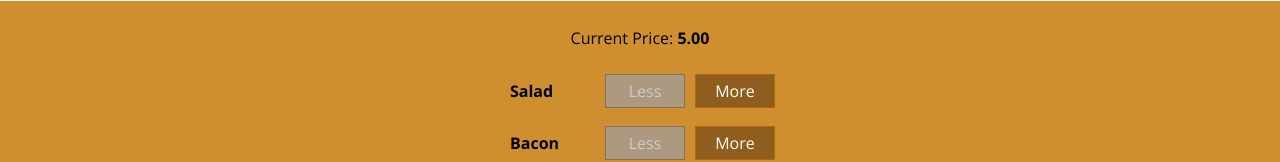
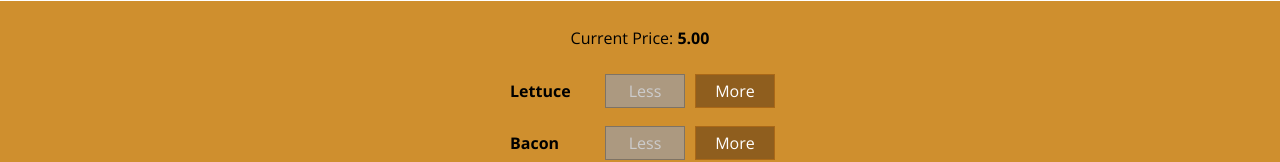
Before and after one commit to Detoss/BurgerBuilder, a React app: page / in a window 1280 px wide. Shown: the part 637-799 px from the top of the page. Built offline with nearby package versions, Linux system fonts and the light colour scheme.

Commit message:
changed salad to Lettuce

```diff
--- a/src/components/Burger/BuildControls/BuildControls.js
+++ b/src/components/Burger/BuildControls/BuildControls.js
@@ -4,7 +4,7 @@ import classes from './BuildControls.css';
 import BuildControl from './BuildControl/BuildControl';
 
 const controls = [
-    { label: 'Salad', type: 'salad' },
+    { label: 'Lettuce', type: 'lettuce' },
     { label: 'Bacon', type: 'bacon' },
     { label: 'Cheese', type: 'cheese' },
     { label: 'Meat', type: 'meat' },
--- a/src/components/Burger/BurgerIngredient/BurgerIngredient.css
+++ b/src/components/Burger/BurgerIngredient/BurgerIngredient.css
@@ -97,7 +97,7 @@
     border-radius: 20px;
 }
 
-.Salad {
+.Lettuce {
     width: 85%;
     height: 7%;
     margin: 2% auto;
--- a/src/components/Burger/BurgerIngredient/BurgerIngredient.js
+++ b/src/components/Burger/BurgerIngredient/BurgerIngredient.js
@@ -28,8 +28,8 @@ class BurgerIngredient extends Component {
             case ( 'bacon' ):
                 ingredient = <div className={classes.Bacon}></div>;
                 break;
-            case ( 'salad' ):
-                ingredient = <div className={classes.Salad}></div>;
+            case ( 'lettuce' ):
+                ingredient = <div className={classes.Lettuce}></div>;
                 break;
             default:
                 ingredient = null;
--- a/src/components/Burger/OrderSummary/OrderSummary.js
+++ b/src/components/Burger/OrderSummary/OrderSummary.js
@@ -19,7 +19,7 @@ const orderSummary = (props) => {
 
             </ul>
             <p>Continue to Checkout?</p>
-            <Button btnType="Danger" clicked={props.purchasedCancelled}>CANCEL</Button>
+            <Button btnType="Danger" clicked={props.purchaseCancelled}>CANCEL</Button>
             <Button btnType="Success" clicked={props.purchaseContinued}>CONTINUE</Button>
 
         </Auxiliary>
--- a/src/containers/BurgerBuilder/BurgerBuilder.js
+++ b/src/containers/BurgerBuilder/BurgerBuilder.js
@@ -8,7 +8,7 @@ import OrderSummary from '../../components/Burger/OrderSummary/OrderSummary';
 
 
 const INGREDIENT_PRICES = {
-    salad: 0.5,
+    lettuce: 0.5,
     cheese: 0.4,
     meat: 1.3,
     bacon: 0.7,
@@ -23,7 +23,7 @@ class BurgerBuilder extends Component{
 
     state = {
         ingredients: {
-            salad: 0,
+            lettuce: 0,
             bacon: 0,
             cheese: 0,
             meat: 0,
```
